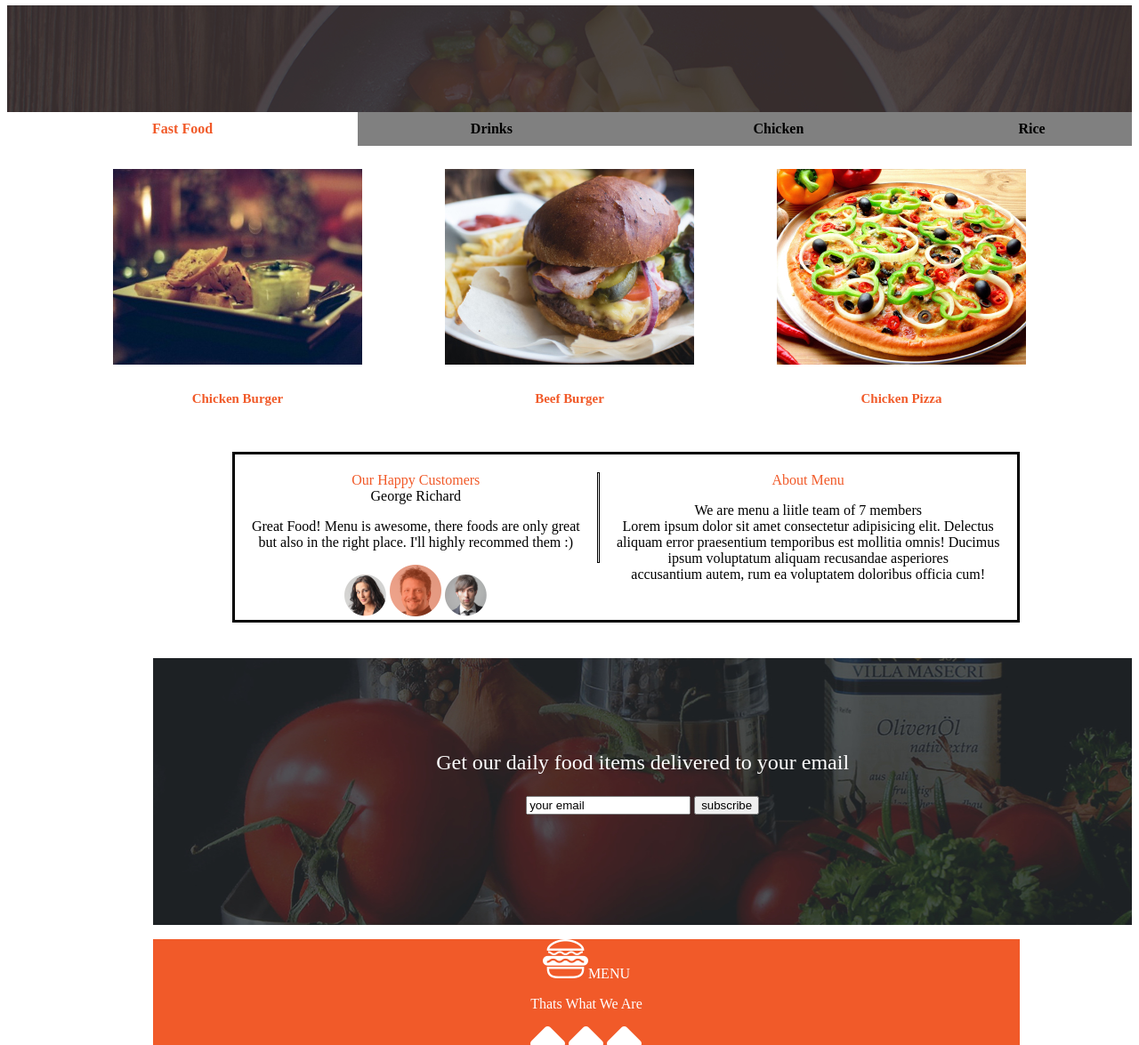
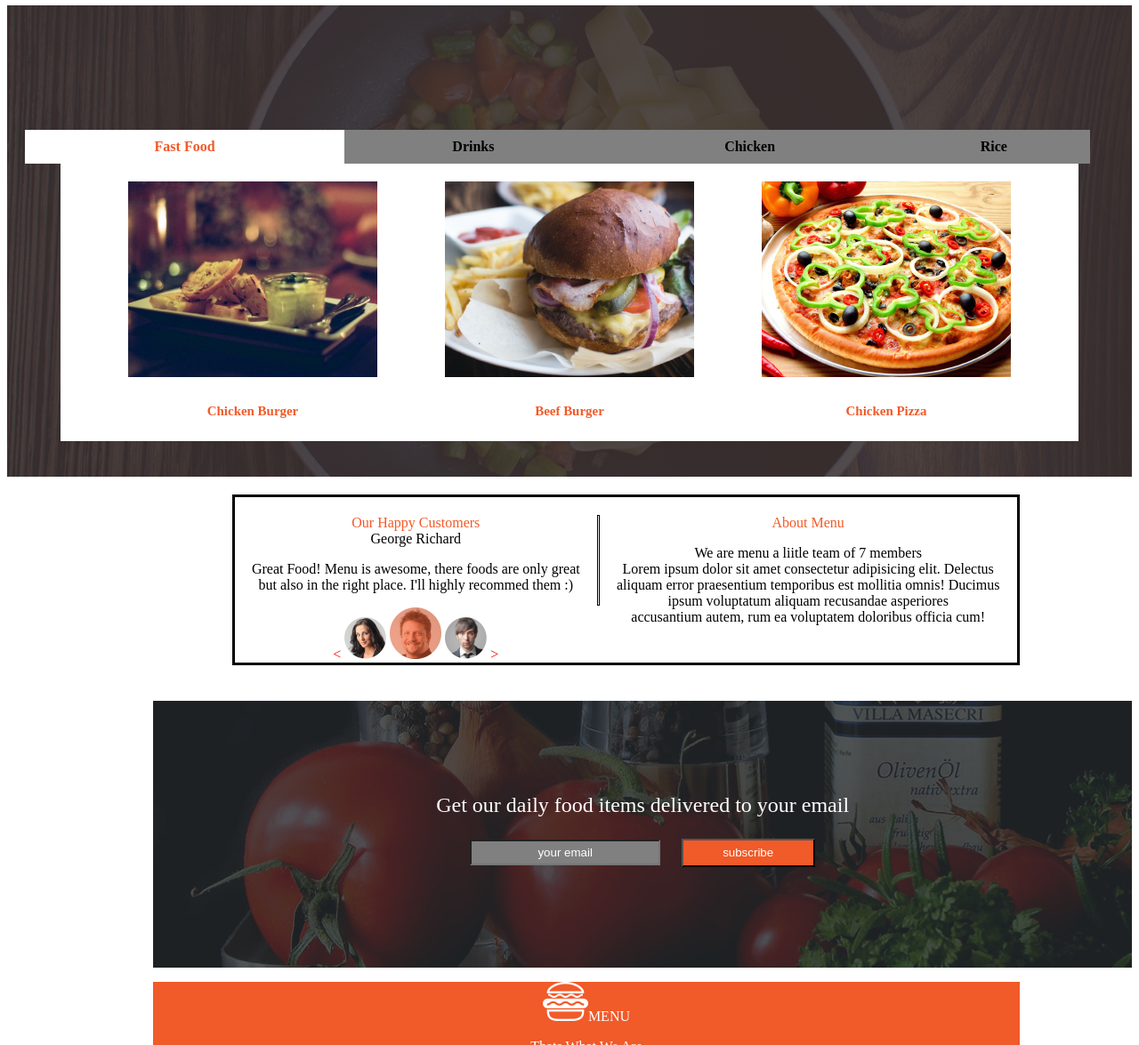
Before and after one commit to Calebu6214/Anitas-kitchen, a plain HTML site: page index.html in a window 1280 px wide. Shown: the part 1740-2915 px from the top of the page at 89% size. Drawn offline with Linux system fonts and the light colour scheme.

Commit message:
Anitas Kitchen Project

```diff
--- a/index.css
+++ b/index.css
@@ -118,6 +118,9 @@ justify-content: space-evenly;
     text-align: center;
     padding-top: 120px;
 }
+.menu-div{
+    margin: 20px;
+}
 #view{
     padding: 10px;
     color:#F15A29;
@@ -130,7 +133,9 @@ th {
 }
 #ff{
     color: #F15A29;
-    background-color: white;}
+    background-color: white;
+      width: 30%;
+    }
 
     .menu_div_list {
         color: #F15A29;
@@ -138,16 +143,17 @@ th {
         justify-content: space-evenly;
         align-items: center;
         font-size: 18px;
-    background-color: white;}
+    background-color:white;
+padding-top: 20px;}
 
         #category{
-            width: 100%;
-            border-collapse: collapse;
+            border-collapse:collapse;
+            width: 97.8%;
         }
             .img_res {
-                background-color: white;
                 box-sizing: border-box;
-                padding: 26px;
+                padding: 40px;
+                padding-top: 0px;
               }
             #customers{
                 display: flex;
@@ -184,3 +190,19 @@ th {
                         font-size: x-large;
                         color: white;
                     }
+                input[type=text]{
+                    background-color: grey;
+                    color: white;
+                    text-align: center;
+                    padding:5px;
+                    margin-right: 20px;
+                    width: 200px;
+                }
+                input[type=submit]{
+                    background-color: #F15A29;
+                    color: white;
+                    width: 150px;
+                    height: 32px;
+                    text-align: center;
+                    padding-left: 5px;
+                }
--- a/index.html
+++ b/index.html
@@ -37,7 +37,7 @@
        <h2>Fast Food</h2>
        <h3>You'll love our delicous fast food</h3>
        <p>Lorem, ipsum dolor sit amet consectetur adipisicing elit. <br>Temporibus vitae quod odio dolore minus voluptates?<br> Eveniet reiciendis excepturi voluptas ea recusandae! <br>Qui expedita mollitia consequuntur maxime cum nisi dolorum ducimus.</p>
-       <button id="view">VIEW GALLERY</button>       </div>
+       <button id="view">VIEW GALLERY<span style="color: red;">&#8594;</span></button>       </div>
        </div>
        <div id="third">
            <div id="wdrinks">
@@ -45,7 +45,7 @@
            <h5>We also produce delicious drinks</h5>
            <p>Lorem ipsum dolor sit amet consectetur adipisicing elit. A non dicta
             modi eaque facilis porro blanditiis reprehenderit, sed quod. Beatae, cumque? Dicta facere libero reiciendis alias non deleniti neque quidem.</p>
-        <button id="view">VIEW GALLERY </button>
+        <button id="view">VIEW GALLERY<span style="color: red;">&#8594;</span> </button>
            </div>
            <div id="drinks">
           <div id="drink1"><img src="./Assets/drink1.jpg"></div>
@@ -86,9 +86,11 @@
             <h8 id="our">Our Happy Customers</h8> <br>
             <h9>George  Richard</h9>
             <p>Great Food! Menu is awesome, there foods are only great<br> but also in the right place. I'll highly recommed them :)</p>
+            <span style="color: red;">&#60;</span>
             <img src="./Assets/p1.png">
             <img src="Assets/p2.png">
             <img src="Assets/p3.png">
+            <span style="color: red;">&#62;</span>
         </div>
         <div class="line"></div>
         <div id="customers3">
```
